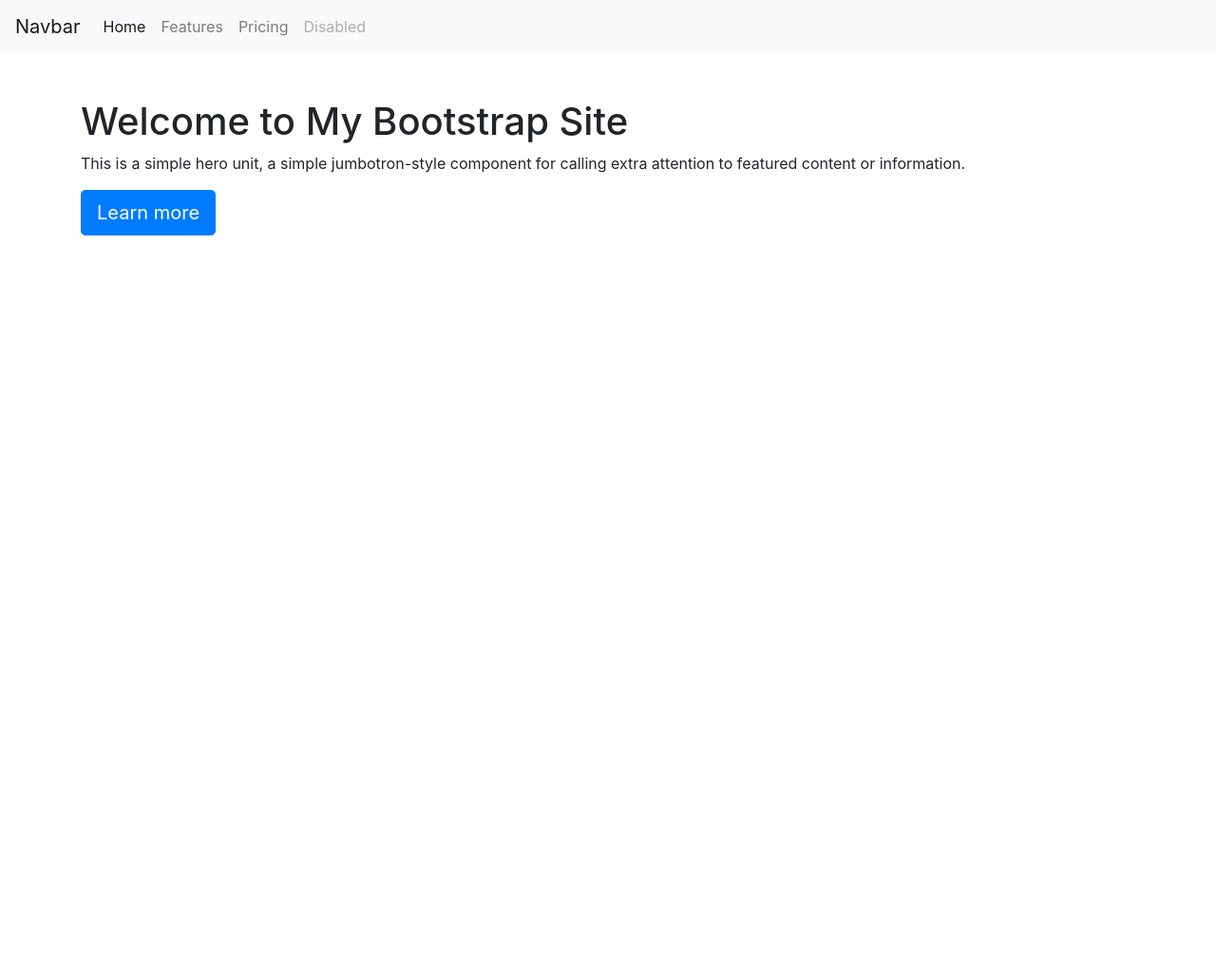
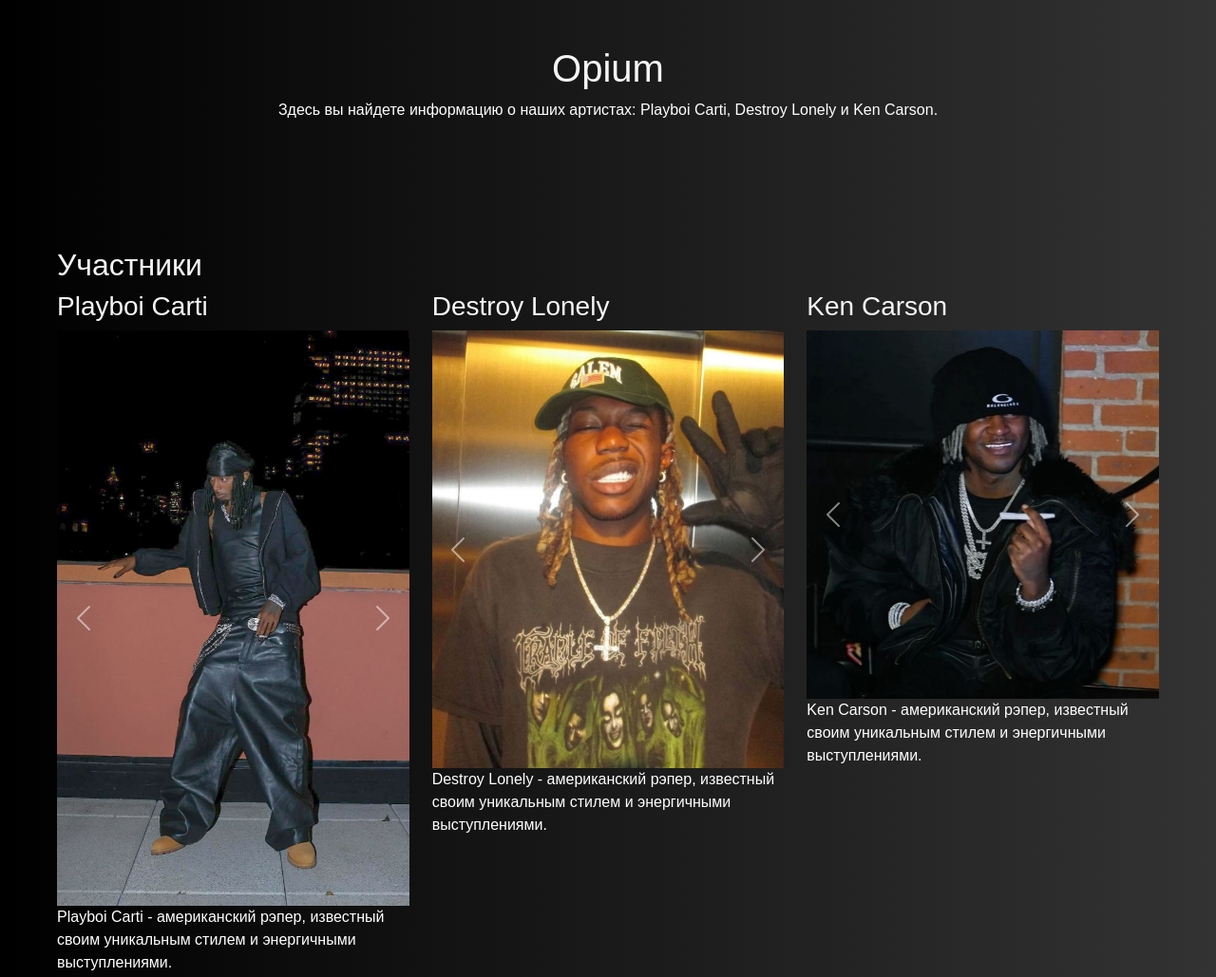
Before and after one commit to GlobenkoAndrei/bootstrap-site, a plain HTML site: page index.html in a window 1280 px wide. Shown: the top 1029 px of the page at 95% size. Before the commit the page ends 800 px from the top, so only its background shows below. Drawn offline with nearby package versions, Linux system fonts and the light colour scheme.

Commit message:
Второй Коммит

```diff
--- a/index.css
+++ b/index.css
@@ -0,0 +1,48 @@
+body {
+    font-family: 'Arial', sans-serif;
+    background: linear-gradient(to right, black, #333333);
+    color: white;
+    margin: 0;
+    padding: 0
+}
+
+h1, h2, h3 {
+    color: whitesmoke; /* Цвет заголовков */
+}
+
+.container {
+    max-width: 1200px;
+    margin: auto;
+    padding: 20px;
+}
+
+.artist-card {
+    background-color: #ffffff;
+    border: 1px solid #dee2e6;
+    border-radius: 5px;
+    padding: 15px;
+    margin-bottom: 20px;
+    transition: transform 0.2s;
+}
+.carti{
+    height: 200px;
+    overflow: hidden;
+}
+.artist-card:hover {
+    transform: scale(1.05);
+}
+
+.artist-image {
+    width: 100%;
+    height: auto;
+    border-radius: 5px;
+}
+
+.btn-primary {
+    background-color: #dc3545;
+    border: none;
+}
+
+.btn-primary:hover {
+    background-color: #c82333;
+}
--- a/index.html
+++ b/index.html
@@ -1,46 +1,124 @@
 <!DOCTYPE html>
-<html lang="en">
+<html lang="ru">
 
 <head>
     <meta charset="UTF-8">
     <meta name="viewport" content="width=device-width, initial-scale=1.0">
-    <title>My Bootstrap Site</title>
-    <link href="https://stackpath.bootstrapcdn.com/bootstrap/4.5.2/css/bootstrap.min.css" rel="stylesheet">
+    <title>Opium Music Label</title>
+    <link href="https://cdn.jsdelivr.net/npm/bootstrap@5.3.3/dist/css/bootstrap.min.css" rel="stylesheet"
+        integrity="sha384-QWTKZyjpPEjISv5WaRU9OFeRpok6YctnYmDr5pNlyT2bRjXh0JMhjY6hW+ALEwIH" crossorigin="anonymous">
+    <link rel="stylesheet" href="./index.css">
 </head>
 
 <body>
-    <nav class="navbar navbar-expand-lg navbar-light bg-light">
-        <a class="navbar-brand" href="#">Navbar</a>
-        <button class="navbar-toggler" type="button" data-toggle="collapse" data-target="#navbarNav"
-            aria-controls="navbarNav" aria-expanded="false" aria-label="Toggle navigation">
-            <span class="navbar-toggler-icon"></span>
-        </button>
-        <div class="collapse navbar-collapse" id="navbarNav">
-            <ul class="navbar-nav">
-                <li class="nav-item active">
-                    <a class="nav-link" href="#">Home <span class="sr-only">(current)</span></a>
-                </li>
-                <li class="nav-item">
-                    <a class="nav-link" href="#">Features</a>
-                </li>
-                <li class="nav-item">
-                    <a class="nav-link" href="#">Pricing</a>
-                </li>
-                <li class="nav-item">
-                    <a class="nav-link disabled" href="#" tabindex="-1" aria-disabled="true">Disabled</a>
-                </li>
-            </ul>
-        </div>
-    </nav>
+    <header class="text-center py-5">
+        <h1>Opium</h1>
+        <p>Здесь вы найдете информацию о наших артистах: Playboi Carti, Destroy Lonely и Ken Carson.</p>
+    </header>
 
-    <div class="container mt-5">
-        <h1>Welcome to My Bootstrap Site</h1>
-        <p>This is a simple hero unit, a simple jumbotron-style component for calling extra attention to featured
-            content or information.</p>
-        <a class="btn btn-primary btn-lg" href="#" role="button">Learn more</a>
-    </div>
+    <main class="container">
+        <section id="artists" class="my-5">
+            <h2>Участники</h2>
+            <div class="row">
+                <div class="col-md-4">
+                    <h3>Playboi Carti</h3>
+                    <div id="carouselCarti" class="carousel slide" data-bs-touch="false">
+                        <div class="carousel-inner">
+                            <div class="carousel-item active">
+                                <img src="./photos/carti.jpeg" class="d-block w-100" alt="Playboi Carti">
+                            </div>
+                            <div class="carousel-item">
+                                <img src="./photos/new pic of carti from his insta ^^….jpeg" class="d-block w-100"
+                                    alt="Playboi Carti">
+                            </div>
+                            <div class="carousel-item">
+                                <img src="./photos/Playboi Carti Wallpaper Phone.jpeg" class="d-block w-100"
+                                    alt="Playboi Carti">
+                            </div>
+                        </div>
+                        <button class="carousel-control-prev" type="button" data-bs-target="#carouselCarti"
+                            data-bs-slide="prev">
+                            <span class="carousel-control-prev-icon" aria-hidden="true"></span>
+                            <span class="visually-hidden">Previous</span>
+                        </button>
+                        <button class="carousel-control-next" type="button" data-bs-target="#carouselCarti"
+                            data-bs-slide="next">
+                            <span class="carousel-control-next-icon" aria-hidden="true"></span>
+                            <span class="visually-hidden">Next</span>
+                        </button>
+                    </div>
+                    <p>Playboi Carti - американский рэпер, известный своим уникальным стилем и энергичными
+                        выступлениями.</p>
+                </div>
+                <div class="col-md-4">
+                    <h3>Destroy Lonely</h3>
+                    <div id="carouselLonely" class="carousel slide" data-bs-touch="false">
+                        <div class="carousel-inner">
+                            <div class="carousel-item active">
+                                <img src="./photos/Destroy Lonely (1).jpeg" class="d-block w-100" alt="Destroy Lonely">
+                            </div>
+                            <div class="carousel-item">
+                                <img src="./photos/destroy lonely.jpeg" class="d-block w-100"
+                                    alt="Destroy Lonely">
+                            </div>
+                            <div class="carousel-item">
+                                <img src="./photos/808.jpeg" class="d-block w-100"
+                                    alt="Destroy Lonely">
+                            </div>
+                        </div>
+                        <button class="carousel-control-prev" type="button" data-bs-target="#carouselLonely"
+                            data-bs-slide="prev">
+                            <span class="carousel-control-prev-icon" aria-hidden="true"></span>
+                            <span class="visually-hidden">Previous</span>
+                        </button>
+                        <button class="carousel-control-next" type="button" data-bs-target="#carouselLonely"
+                            data-bs-slide="next">
+                            <span class="carousel-control-next-icon" aria-hidden="true"></span>
+                            <span class="visually-hidden">Next</span>
+                        </button>
+                    </div>
+                    <p>Destroy Lonely - американский рэпер, известный своим уникальным стилем и энергичными
+                        выступлениями.</p>
+                </div>
+                <div class="col-md-4">
+                    <h3>Ken Carson</h3>
+                    <div id="carouselCarson" class="carousel slide" data-bs-touch="false">
+                        <div class="carousel-inner">
+                            <div class="carousel-item active">
+                                <img src="./photos/_.jpeg" class="d-block w-100" alt="Ken Carson">
+                            </div>
+                            <div class="carousel-item">
+                                <img src="./photos/ken carson opium wallpaper lookscreen.jpeg" class="d-block w-100"
+                                    alt="Ken Carson">
+                            </div>
+                            <div class="carousel-item">
+                                <img src="./photos/Ken Carson.jpeg" class="d-block w-100" alt="Ken Carson">
+                            </div>
+                        </div>
+                        <button class="carousel-control-prev" type="button" data-bs-target="#carouselCarson"
+                            data-bs-slide="prev">
+                            <span class="carousel-control-prev-icon" aria-hidden="true"></span>
+                            <span class="visually-hidden">Previous</span>
+                        </button>
+                        <button class="carousel-control-next" type="button" data-bs-target="#carouselCarson"
+                            data-bs-slide="next">
+                            <span class="carousel-control-next-icon" aria-hidden="true"></span>
+                            <span class="visually-hidden">Next</span>
+                        </button>
+                    </div>
+                    <p>Ken Carson - американский рэпер, известный своим уникальным стилем и энергичными выступлениями.
+                    </p>
+                </div>
+            </div>
+        </section>
+    </main>
 
+    <footer class="text-center py-4">
+        <p>&copy; 2023 Opium Music Label. Все права защищены.</p>
+    </footer>
 
+    <script src="scripts/index.js"></script>
+    <script src="https://cdn.jsdelivr.net/npm/bootstrap@5.3.3/dist/js/bootstrap.bundle.min.js"></script>
 </body>
 
 </html>
```
Also changed, not shown: photos/808.jpeg (added), photos/Destroy Lonely (1).jpeg (added), photos/Ken Carson.jpeg (added), photos/Playboi Carti Wallpaper Phone.jpeg (added), photos/_.jpeg (added), photos/carti.jpeg (added), photos/destroy lonely.jpeg (added), photos/ken carson opium wallpaper lookscreen.jpeg (added), photos/new pic of carti from his insta ^^….jpeg (added).
